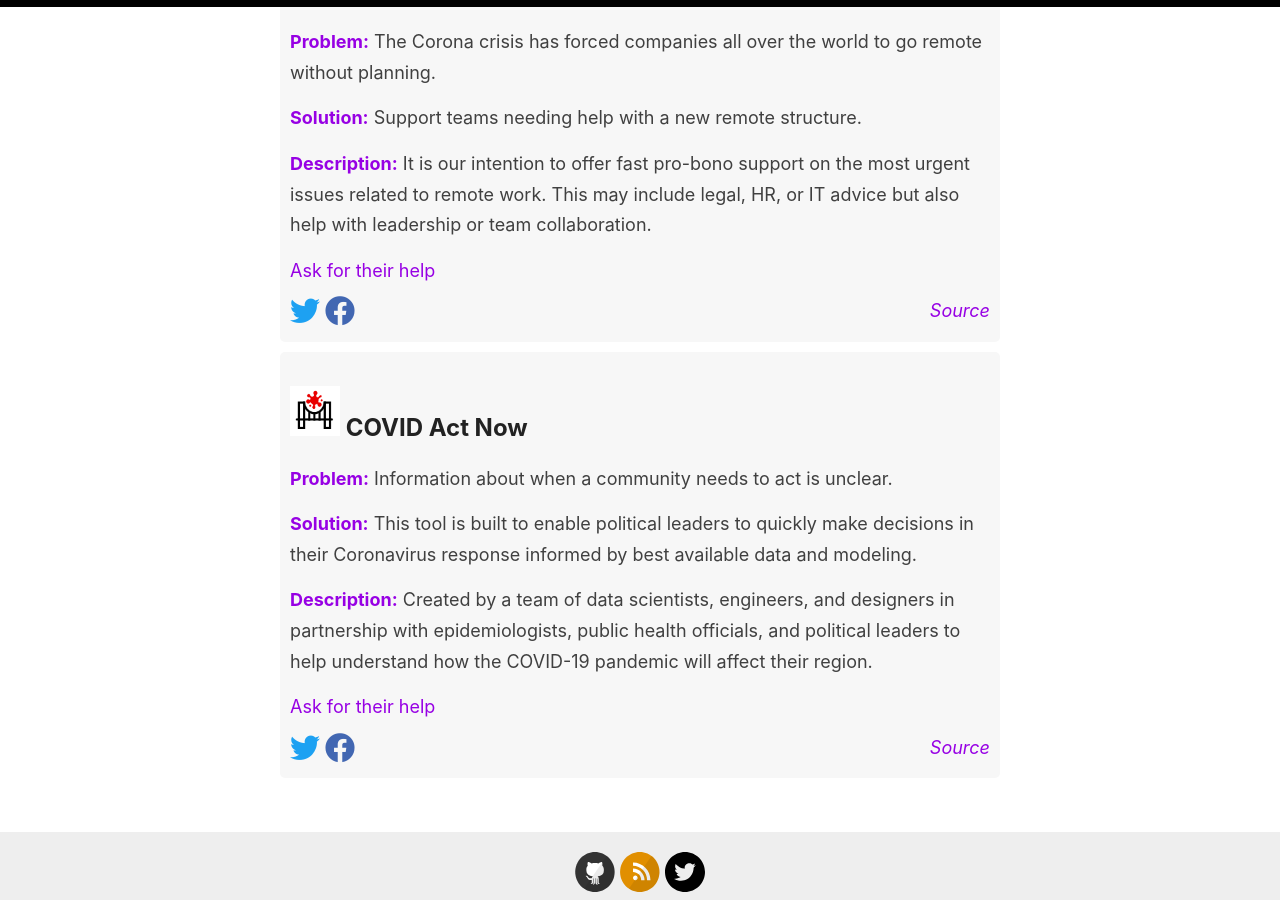
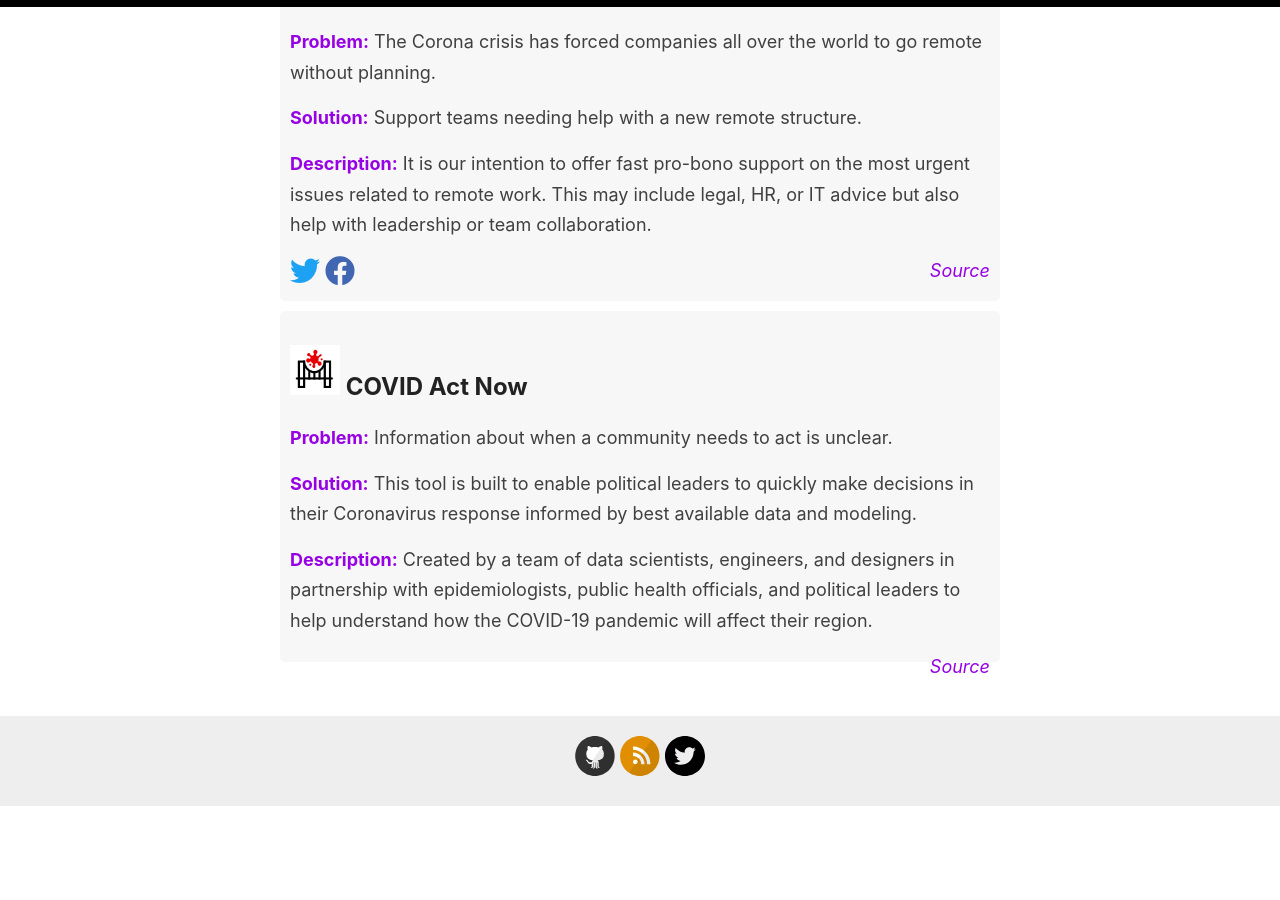
Before and after one commit to justinlewis/covid19-actionables, a Jekyll site: the page built from _pages/problem-solvers.md, in a window 1280 px wide and 900 px high, scrolled down 736 px. Built offline with Jekyll 4.4.1, drawn with Linux system fonts in a browser that asks for light colours; nearby versions of some CDN libraries; after the commit the page ends 1542 px from its top, so only the background shows below that.

Commit message:
optionals

```diff
--- a/_config.yml
+++ b/_config.yml
@@ -52,8 +52,8 @@
 # (http://yourusername.github.io/repository-name)
 # and NOT your User repository (http://yourusername.github.io)
 # then add in the baseurl here, like this: "/repository-name"
-baseurl: "http://justinlewis.github.io/covid19-actionables"
-# baseurl: ""
+# baseurl: "http://justinlewis.github.io/covid19-actionables"
+baseurl: ""
 
 #
 # !! You don't need to change any of the configuration flags below !!
--- a/_pages/problem-solvers.md
+++ b/_pages/problem-solvers.md
@@ -16,12 +16,23 @@
     <p class="solution-problem"><strong>Problem:</strong> {{solution.problem}}</p>
     <p class="solution-solution"><strong>Solution:</strong> {{solution.solution}}</p>
     <p class="solution-description"><strong>Description:</strong> {{solution.description}}</p>
+
+    {% if solution.helpinfo %}
     <a href="{{solution.helpinfo}}" class="solution-help-info" target="_blank">Ask for their help</a>
+    {% endif %}
 
+    {% if solution.source %}
     <a href="{{solution.source}}" class="solution-source-button" target="_blank">Source</a>
+    {% endif %}
 
+    {% if solution.twitter %}
     <a href="{{solution.twitter}}" style="color:#1DA1F2;" class="fab fa-twitter solution-contact-icon" target="_blank"></a>
+    {% endif %}
+
+    {% if solution.facebook %}
     <a href="{{solution.facebook}}" style="color: #4267b2;" class="fab fa-facebook solution-contact-icon" target="_blank"></a>
+    {% endif %}
+
   </div>
 
 {% endfor %}
```
